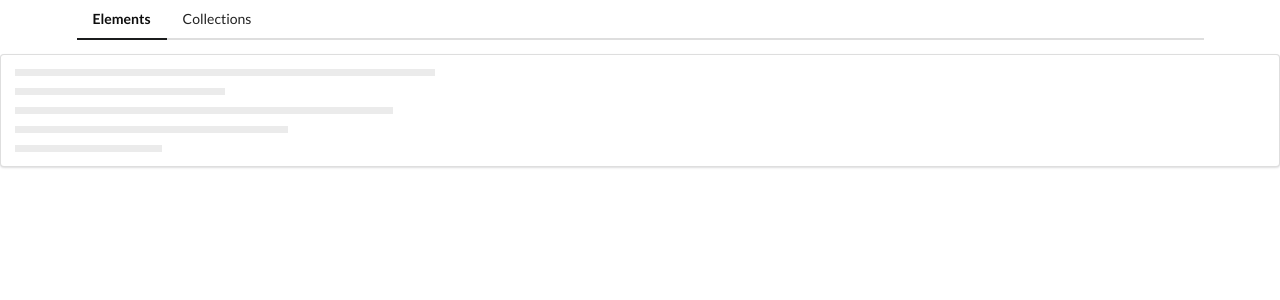
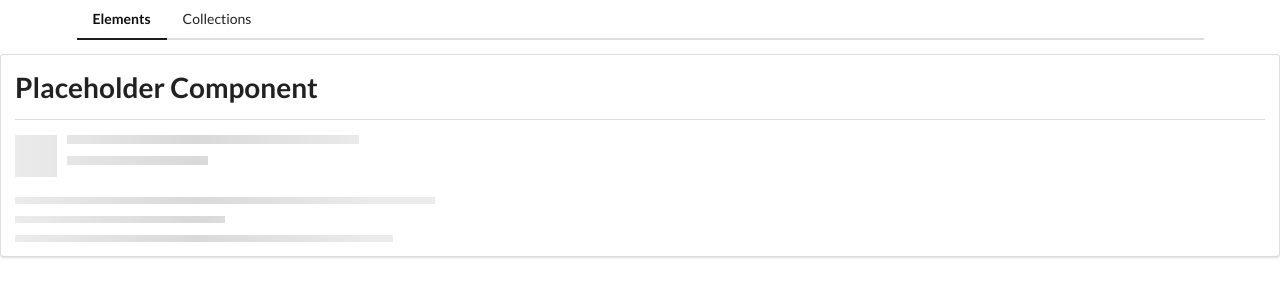
Before and after one commit to pyavchik/a-components, an Angular app: page /elements in a window 1280 px wide. Shown: the top 300 px of the page. Built offline with nearby package versions, Linux system fonts and the light colour scheme.

Commit message:
update customized directives

```diff
--- a/src/app/elements/elements-home/elements-home.component.html
+++ b/src/app/elements/elements-home/elements-home.component.html
@@ -1 +1,3 @@
-<app-placeholder [header]="false"></app-placeholder>
+<h1>Placeholder Component</h1>
+<div class="ui divider"></div>
+<app-placeholder></app-placeholder>
--- a/src/app/elements/elements.module.ts
+++ b/src/app/elements/elements.module.ts
@@ -4,10 +4,11 @@ import { CommonModule } from '@angular/common';
 import { ElementsRoutingModule } from './elements-routing.module';
 import { ElementsHomeComponent } from './elements-home/elements-home.component';
 import { PlaceholderComponent } from './placeholder/placeholder.component';
+import { TimesDirective } from './times.directive';
 
 
 @NgModule({
-  declarations: [ElementsHomeComponent, PlaceholderComponent],
+  declarations: [ElementsHomeComponent, PlaceholderComponent, TimesDirective],
   imports: [
     CommonModule,
     ElementsRoutingModule
--- a/src/app/elements/placeholder/placeholder.component.html
+++ b/src/app/elements/placeholder/placeholder.component.html
@@ -4,10 +4,6 @@
     <div class="line"></div>
   </div>
   <div class="paragraph">
-    <div class="line"></div>
-    <div class="line"></div>
-    <div class="line"></div>
-    <div class="line"></div>
-    <div class="line"></div>
+    <div *appTimes="lines" class="line"></div>
   </div>
 </div>
--- /dev/null
+++ b/src/app/elements/times.directive.ts
@@ -0,0 +1,21 @@
+import {Directive, TemplateRef, ViewContainerRef, Input} from '@angular/core';
+
+@Directive({
+  selector: '[appTimes]'
+})
+export class TimesDirective {
+
+  constructor(
+    private viewContainer: ViewContainerRef,
+    private templateRef: TemplateRef<any>
+  ) {
+  }
+
+  @Input('appTimes') set render(times: number) {
+    this.viewContainer.clear();
+
+    for (let i = 0; i < times; i++) {
+      this.viewContainer.createEmbeddedView(this.templateRef, {});
+    }
+  }
+}
```
Also changed, not shown: 1 other file (tests, documents, lock files or other folders).
